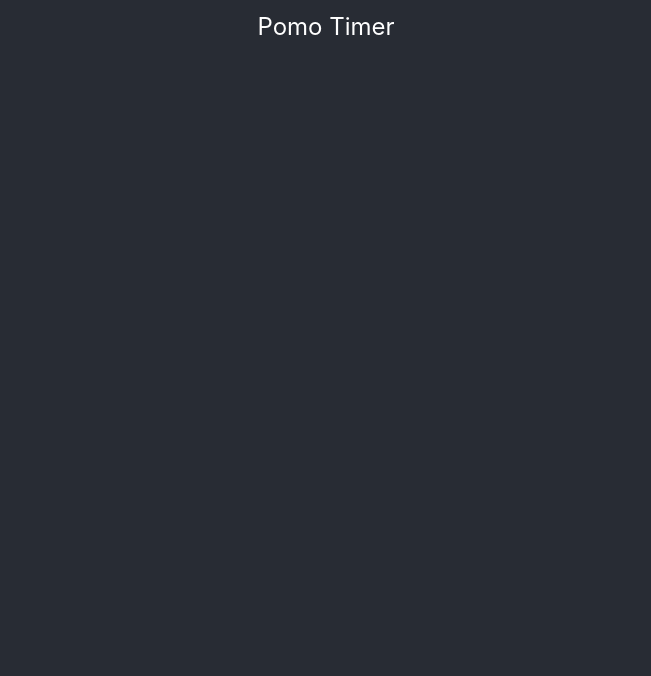
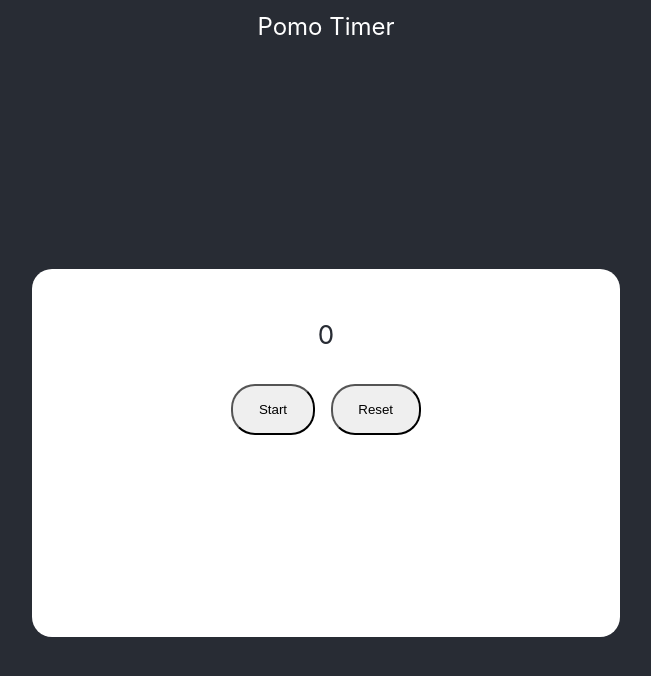
Before and after one commit to rchlblns/pomo-timer, a React (Create React App) app in the folder client/: page / in a window 1280 px wide. Shown: the top 676 px of the page, without its empty margins (314-965 px from the left). Built offline with nearby package versions, Linux system fonts and the light colour scheme.

Commit message:
start timer and reset timer functions working

```diff
--- a/client/src/App.js
+++ b/client/src/App.js
@@ -1,5 +1,5 @@
 import React from "react";
-import axios from "axios";
+// import axios from "axios";
 import Nav from "./components/navbar";
 import Stopwatch from "./components/stopwatch"
 import './App.css';
@@ -17,7 +17,7 @@ const App = () => {
     <div className="App">
       <Nav />
       <header className="App-header">
-        {/* <Stopwatch /> */}
+        <Stopwatch />
       </header>
     </div>
   );
--- a/client/src/components/stopwatch.js
+++ b/client/src/components/stopwatch.js
@@ -1,62 +1,63 @@
-// import React, {useState, useRef} from "react";
-// import styled from "styled-components";
+import React, {useState, useRef} from "react";
+import styled from "styled-components";
 
-// const StopwatchCard = styled.div`
-// background-color: #FFFFFF;
-// border-radius: 20px;
-// padding: 3vh 3vw;
-// width: 40vw;
-// height: 40vh;
-// `
+const StopwatchCard = styled.div`
+background-color: #FFFFFF;
+border-radius: 20px;
+padding: 3vh 3vw;
+width: 40vw;
+height: 40vh;
+`
 
-// const TimerControl = styled.button`
-// margin: 8px;
-// padding: 2vh 2vw;
-// border-radius: 24px;
-// `
+const TimerControl = styled.button`
+margin: 8px;
+padding: 2vh 2vw;
+border-radius: 24px;
+`
 
-// const Timer = styled.p`
-// color: #282c34;
-// `
+const Timer = styled.p`
+color: #282c34;
+`
 
-// const Stopwatch = () => {
+const Stopwatch = () => {
 
-//     const [timer, setTimer] = useState(0);
-//     const [isActive, setIsActive] = useState(false);
-//     const [isPaused, setisPaused] = useState(false);
-//     const countRef = useRef(null);
+    const [timer, setTimer] = useState(0);
+    const [isActive, setIsActive] = useState(false);
+    const [isPaused, setisPaused] = useState(false);
+    const countRef = useRef(null);
 
-//     const handleStart = () => {
-//         setIsActive(true);
-//         setisPaused(true);
-//         countRef.current = setInterval(() => {
-//             setTimer((timer) => timer + 1)
-//         }, 1000)
-//     }
+    const handleStart = () => {
+        setIsActive(true);
+        setisPaused(true);
+        countRef.current = setInterval(() => {
+            setTimer((timer) => timer + 1)
+        }, 1000)
+    }
 
-//     const handlePause = () => {
+    // const handlePause = () => {
+    //     setisPaused(true);
+    // }
 
-//     }
+    // const handleResume = () => {
 
-//     const handleResume = () => {
+    // }
 
-//     }
+    const handleReset = () => {
+        clearInterval(countRef.current);
+        setIsActive(false);
+        setisPaused(false);
+        setTimer(0);
+    }
 
-//     const handleReset = () => {
-//         clearInterval(countRef.current);
-//         setIsActive(false);
-//         setisPaused(false);
-//     }
+    return (
+        <StopwatchCard>
+            <Timer>{timer}</Timer>
+            <div class="button-group">
+                <TimerControl onClick={handleStart}>Start</TimerControl>
+                <TimerControl onClick={handleReset}>Reset</TimerControl>
+            </div>
+        </StopwatchCard>
+    )
+}
 
-//     return (
-//         <StopwatchCard>
-//             <Timer>Time goes here</Timer>
-//             <div class="button-group">
-//                 <TimerControl onClick={handleStart}>Start</TimerControl>
-//                 <TimerControl onClick={handleReset}>Reset</TimerControl>
-//             </div>
-//         </StopwatchCard>
-//     )
-// }
-
-// export default Stopwatch;
+export default Stopwatch;
```
